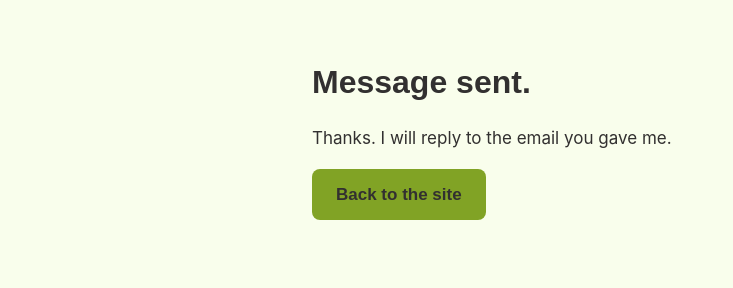
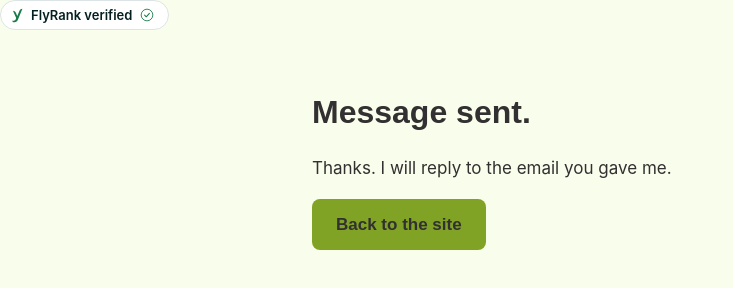
Before and after one commit to caleb-chidalu/portfolio-site, a plain HTML site: page thanks.html in a window 1280 px wide. Shown: the whole page, without its empty margins (0-733 px from the left). Drawn offline with Linux system fonts and the light colour scheme.

Commit message:
Update thanks.html

```diff
--- a/thanks.html
+++ b/thanks.html
@@ -5,6 +5,13 @@
   <meta name="viewport" content="width=device-width, initial-scale=1">
   <title>Message sent | Caleb Chidalu</title>
   <link rel="stylesheet" href="style.css">
+  <a href="https://internship.flyrank.ai/verify?id=FR-D1-T668H-R789R&amp;first_name=Caleb" target="_blank" rel="noopener noreferrer"
+   aria-label="Verify Caleb's FlyRank AI Internship credential"
+   style="box-sizing:border-box;margin:0;padding:0;border:0;background:none;text-decoration:none;font-family:-apple-system,BlinkMacSystemFont,'Segoe UI',Roboto,Helvetica,Arial,sans-serif;font-style:normal;line-height:1.25;text-transform:none;float:none;-webkit-font-smoothing:antialiased;display:inline-flex;align-items:center;gap:8px;padding:6px 14px 6px 11px;background:#FFFFFF;border:1px solid #DDE4E7;border-radius:9999px;vertical-align:middle;white-space:nowrap">
+  <svg width="11" height="15" viewBox="26 18 44 60" fill="none" xmlns="http://www.w3.org/2000/svg" aria-hidden="true" focusable="false" style="display:block;flex:none;opacity:1;transform:none;max-width:none"><path d="M28.2354 74.2202V67.9039C29.6419 68.4369 31.3724 68.7055 33.4311 68.7055C35.3235 68.7055 36.8153 68.2396 37.8979 67.3079C38.9805 66.3762 39.9566 64.8695 40.8218 62.792L42.6887 58.3139L29.8976 29.2879C35.0038 29.2879 39.6028 32.3307 41.5294 36.9893L47.0746 50.3985L56.0126 28.6038C57.9221 23.9452 62.5168 20.894 67.6187 20.894L50.0795 63.5936C48.4556 67.5933 46.5205 70.5102 44.2743 72.3484C42.0281 74.1867 39.1169 75.1058 35.5451 75.1058C32.6212 75.1058 30.1875 74.812 28.2354 74.2244V74.2202Z" fill="#1A7A4A" /></svg>
+  <span style="margin:0;padding:0;border:0;background:none;color:inherit;font-weight:400;font-style:normal;letter-spacing:normal;text-transform:none;text-decoration:none;white-space:normal;float:none;font-size:13px;font-weight:600;color:#051F21">FlyRank verified</span>
+  <svg width="14" height="14" viewBox="0 0 24 24" fill="none" xmlns="http://www.w3.org/2000/svg" aria-hidden="true" focusable="false" style="display:block;flex:none;opacity:1;transform:none;max-width:none"><circle cx="12" cy="12" r="10" stroke="#1A7A4A" stroke-width="1.5" /><path d="M7.9 12.3l2.8 2.8 5.4-5.8" stroke="#1A7A4A" stroke-width="1.8" stroke-linecap="round" stroke-linejoin="round" /></svg>
+</a>
   <link rel="icon" type="image/png" href="/favicon.png">
 </head>
 <body>
```
